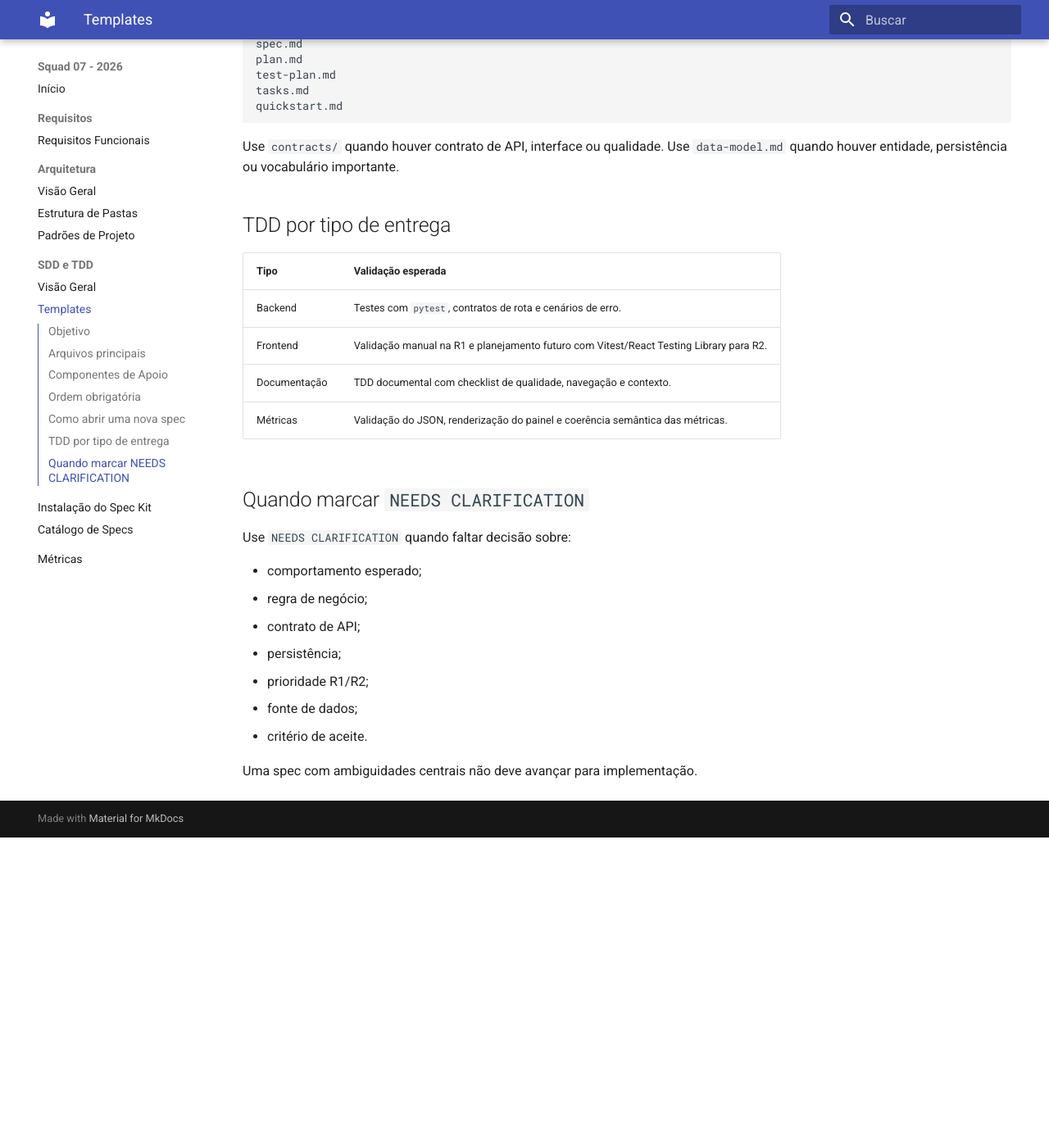
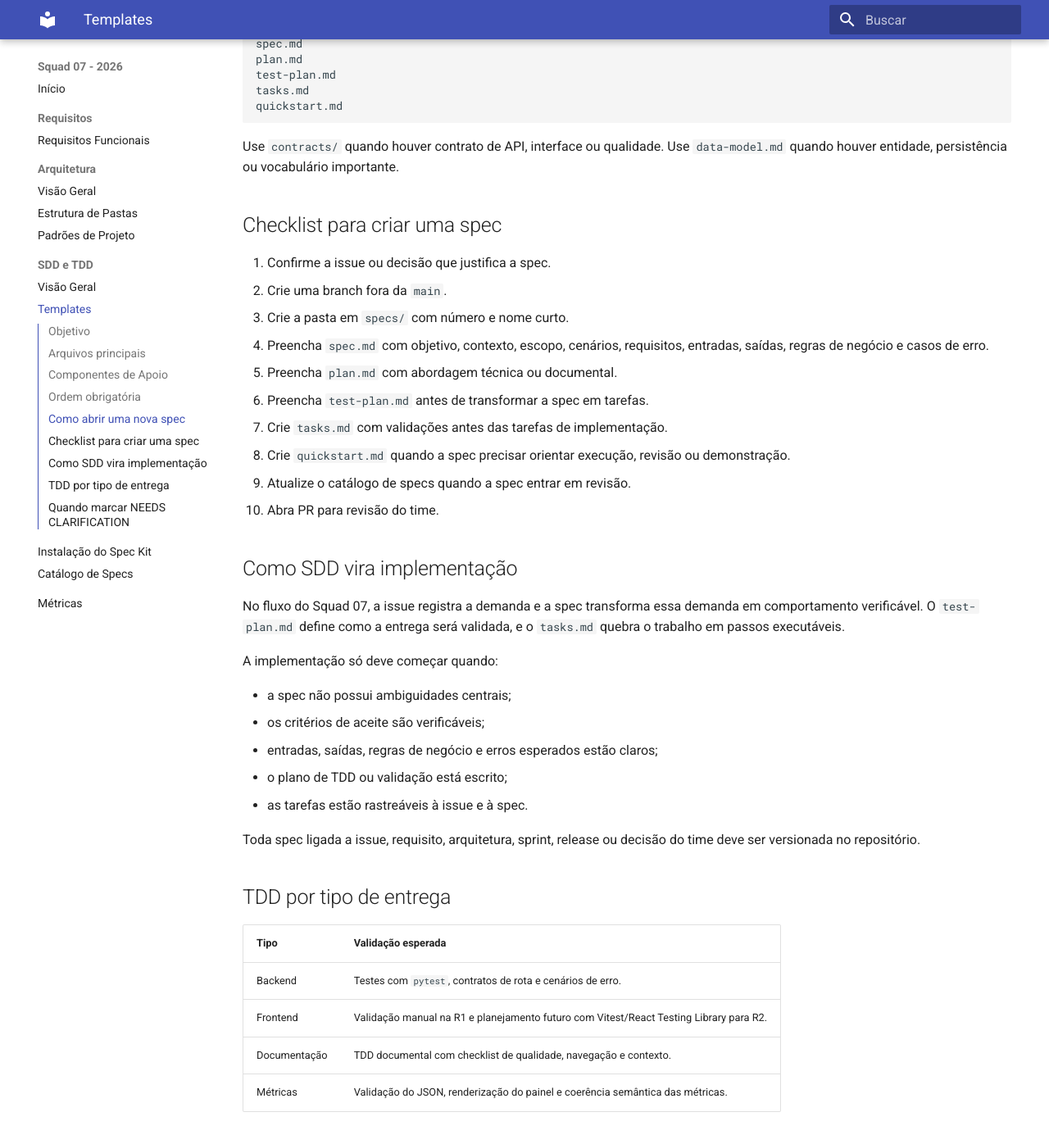
Before and after one commit to unb-mds/2026-1-Squad07, an MkDocs documentation site: the page built from docs/sdd/templates.md, in a window 1280 px wide and 1400 px high, scrolled down 1615 px. Shown: the top 1396 px of the window at 82% size. Built offline with MkDocs 1.6.1 and Material for MkDocs 9.7.7, drawn with Linux system fonts in a browser that asks for light colours; before the commit the page ends 2637 px from its top, so only the background shows below that; some of the changed text lies outside the part shown.

Commit message:
docs: refina templates e ciclo de vida SDD

```diff
--- a/docs/sdd/templates.md
+++ b/docs/sdd/templates.md
@@ -12,7 +12,7 @@ Eles devem ser escritos de forma independente de ferramenta. A integração inic
 
 | Arquivo | Função |
 | --- | --- |
-| `spec-template.md` | Define problema, objetivo, escopo, R1/R2, cenários e requisitos. |
+| `spec-template.md` | Define problema, objetivo, escopo, R1/R2, cenários, requisitos, entradas, saídas, regras de negócio e casos de erro. |
 | `plan-template.md` | Define abordagem técnica ou documental. |
 | `test-plan-template.md` | Define TDD, validações e evidências esperadas. |
 | `tasks-template.md` | Define tarefas derivadas da spec, com testes antes da implementação. |
@@ -58,6 +58,33 @@ quickstart.md
 
 Use `contracts/` quando houver contrato de API, interface ou qualidade. Use `data-model.md` quando houver entidade, persistência ou vocabulário importante.
 
+## Checklist para criar uma spec
+
+1. Confirme a issue ou decisão que justifica a spec.
+2. Crie uma branch fora da `main`.
+3. Crie a pasta em `specs/` com número e nome curto.
+4. Preencha `spec.md` com objetivo, contexto, escopo, cenários, requisitos, entradas, saídas, regras de negócio e casos de erro.
+5. Preencha `plan.md` com abordagem técnica ou documental.
+6. Preencha `test-plan.md` antes de transformar a spec em tarefas.
+7. Crie `tasks.md` com validações antes das tarefas de implementação.
+8. Crie `quickstart.md` quando a spec precisar orientar execução, revisão ou demonstração.
+9. Atualize o catálogo de specs quando a spec entrar em revisão.
+10. Abra PR para revisão do time.
+
+## Como SDD vira implementação
+
+No fluxo do Squad 07, a issue registra a demanda e a spec transforma essa demanda em comportamento verificável. O `test-plan.md` define como a entrega será validada, e o `tasks.md` quebra o trabalho em passos executáveis.
+
+A implementação só deve começar quando:
+
+- a spec não possui ambiguidades centrais;
+- os critérios de aceite são verificáveis;
+- entradas, saídas, regras de negócio e erros esperados estão claros;
+- o plano de TDD ou validação está escrito;
+- as tarefas estão rastreáveis à issue e à spec.
+
+Toda spec ligada a issue, requisito, arquitetura, sprint, release ou decisão do time deve ser versionada no repositório.
+
 ## TDD por tipo de entrega
 
 | Tipo | Validação esperada |
```
Also changed, not shown: .specify/templates/plan-template.md (+1 -1 lines), .specify/templates/spec-template.md (+20 -0 lines), docs/sdd/catalogo.md (+15 -1 lines).
